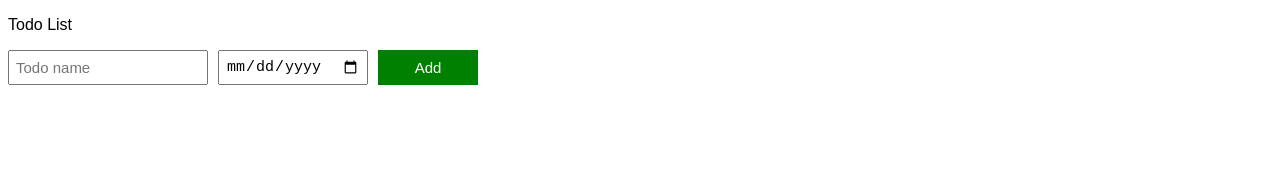
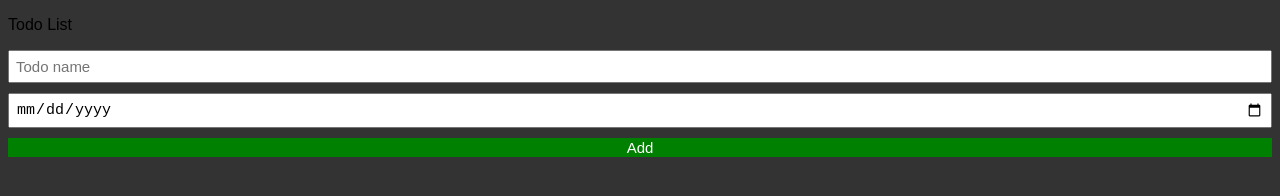
Before and after one commit to Vashu2707/todo-list, a plain HTML site: page index.html in a window 1280 px wide. Drawn offline with Linux system fonts and the light colour scheme.

Commit message:
added potrait mode and new bg colour

```diff
--- a/style.css
+++ b/style.css
@@ -1,29 +1,35 @@
-body{
+body {
   font-family: Arial;
+  background-color: #333; /* dark grey background */
 }
-.todo-grid , .todo-input-grid{
+
+.todo-grid, .todo-input-grid {
   display: grid;
-  grid-template-columns: 200px 150px 100px;
-  column-gap: 10px;
-  row-gap: 10px;
+  grid-template-columns: 1fr; /* changed to single column for portrait mode */
+  gap: 10px; /* combined column-gap and row-gap into a single property */
   align-items: center;
 }
-.todo-input-grid{
+
+.todo-input-grid {
   margin-bottom: 10px;
   align-items: stretch;
 }
-.name-input , .due-date-input{
+
+.name-input, .due-date-input {
   font-size: 15px;
   padding: 6px;
 }
-.add-todo-button{
+
+.add-todo-button {
   background-color: green;
   color: white;
   border: none;
   font-size: 15px;
   cursor: pointer;
+  width: 100%; /* make the button full-width */
 }
-.delete-todo-button{
+
+.delete-todo-button {
   background-color: darkred;
   color: white;
   font-size: 15px;
@@ -31,4 +37,5 @@ body{
   padding-top: 10px;
   padding-bottom: 10px;
   cursor: pointer;
+  width: 100%; /* make the button full-width */
 }
```
